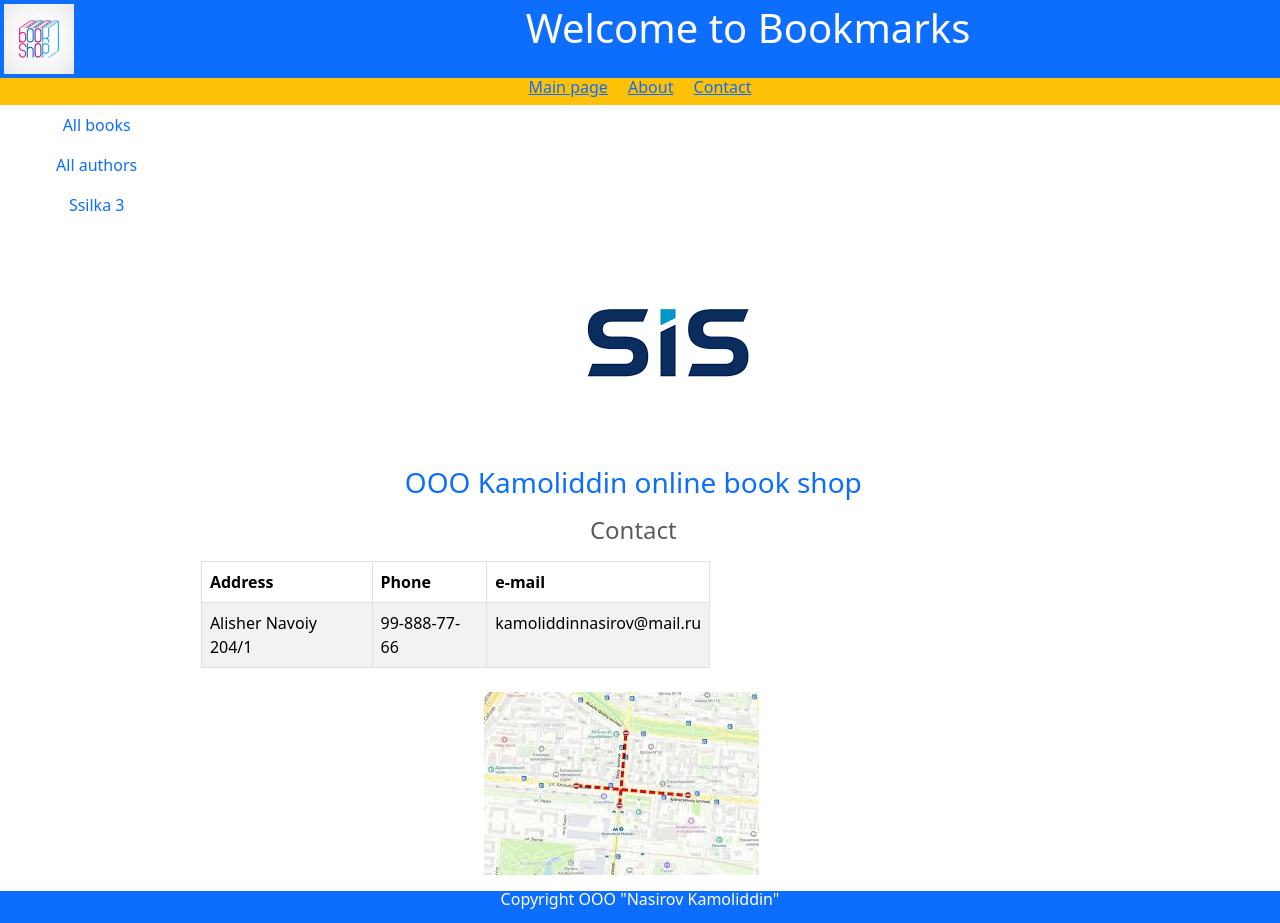
After one commit to kamoliddinnasirov/bookmarks_07-23, a Django app: page /contact/ in a window 1280 px wide. The commit adds this page. Run offline with Django 5.2, Linux system fonts and the light colour scheme; some libraries are stand-ins or nearby versions.

Commit message:
add contact

```diff
--- a/catalog/models.py
+++ b/catalog/models.py
@@ -93,7 +93,7 @@ class Book(models.Model):
     photo = models.ImageField(upload_to="books/%Y/%m/%d",
                               help_text="Input image book",
                               verbose_name="Image book", )
-    photo_size = ResizedImageField(size=[118, 167],  upload_to=get_image_path, blank=True, null=True)
+    # photo_size = ResizedImageField(size=[118, 167],  upload_to=get_image_path, blank=True, null=True)
 
     def __str__(self) -> str:
         return self.title
--- /dev/null
+++ b/templates/contact.html
@@ -0,0 +1,56 @@
+{% extends "layouts/base.html"%}
+<head>
+    {% load static%}
+</head>
+{% block content %}
+    <div class="container-fluid">
+        <div class="row my-2 text-center">
+            <div class="col-5"></div>
+            <div class="col-1 text-center">
+                <img src="{% static 'image/sis.png'%}" alt="sis">
+            </div>
+            <div class="col-5"></div>
+        </div>
+
+        <div class="row my-2 text-primary text-center">
+            <h3>{{ name }}</h3>
+        </div>
+
+        <div class="row my-2 text-muted">
+            <h4 class="text-center">{{ text_head }}</h4>
+        </div>
+
+        <div class="row my-2">
+            <!-- empty col -->
+            <div class="col-1"></div>
+            <div class="col-6">
+                <table class="table table-striped table-bordered text-start">
+                    <thead>
+                        <tr>
+                            <th>Address</th>
+                            <th>Phone</th>
+                            <th>e-mail</th>
+                        </tr>
+                    </thead>
+                    <tbody>
+                        <tr>
+                            <td>{{ address }}</td>
+                            <td>{{ tel }}</td>
+                            <td>{{ email }}</td>
+                        </tr>
+                    </tbody>
+                </table>
+            </div>
+            <!-- empty col -->
+            <div class="col-3"></div>
+            <!-- maps -->
+            <div class="row my-2 text-center">
+                <div class="col-2"></div>
+                <div class="col-8">
+                    <img src="{% static 'image/maps2.jpeg' %}" alt="maps" class="img-fluid">
+                </div>
+            </div>
+            <div class="col-2"></div>
+        </div>
+    </div>
+{% endblock%}
--- a/templates/layouts/base.html
+++ b/templates/layouts/base.html
@@ -34,7 +34,7 @@
             <h6>
                 <a href="{% url 'index'%}" style="padding: 8px;">Main page</a>
                 <a href="{% url 'about'%}" style="padding: 8px;">About</a>
-                <a href="{% url 'index'%}" style="padding: 8px;">Contact</a>
+                <a href="{% url 'contact'%}" style="padding: 8px;">Contact</a>
             </h6>
         </div>
     </div>
```
Also changed, not shown: static/image/maps.jpeg (added), static/image/maps2.jpeg (added), static/image/sis.png (added).
